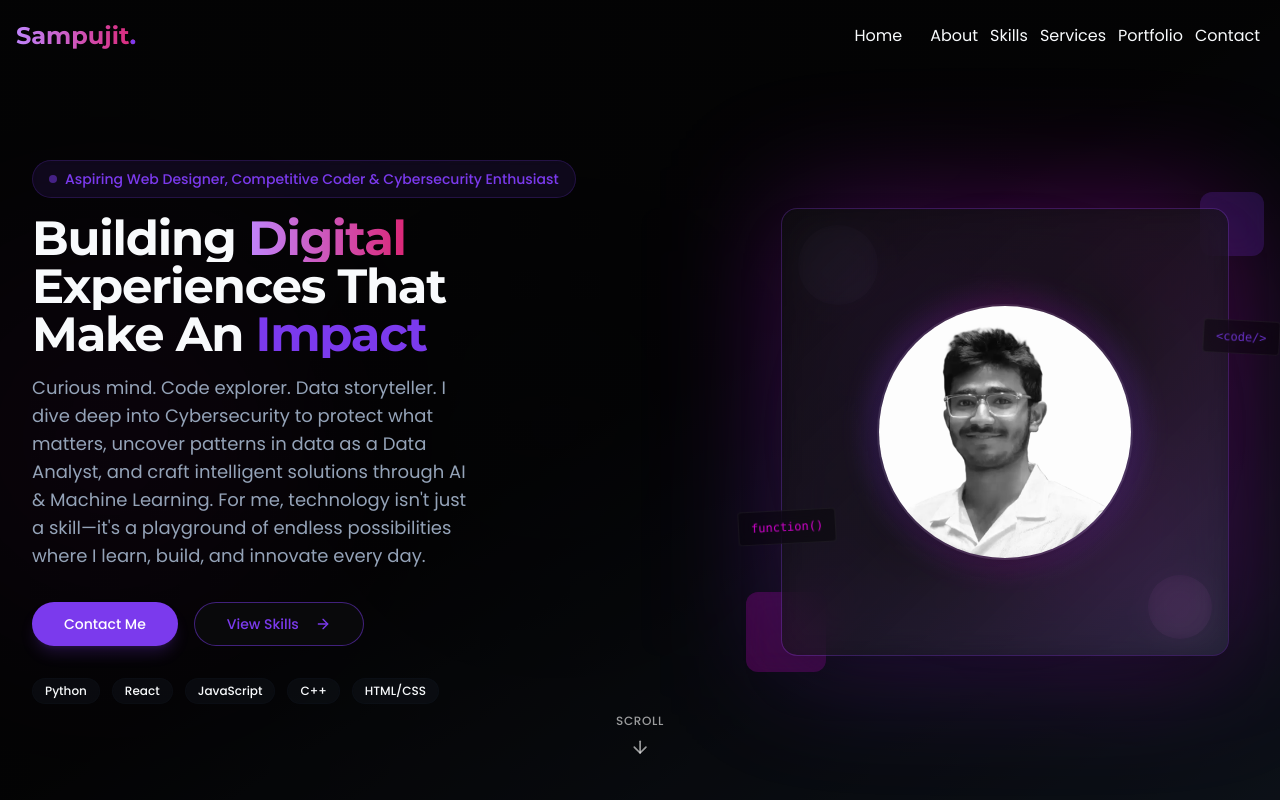
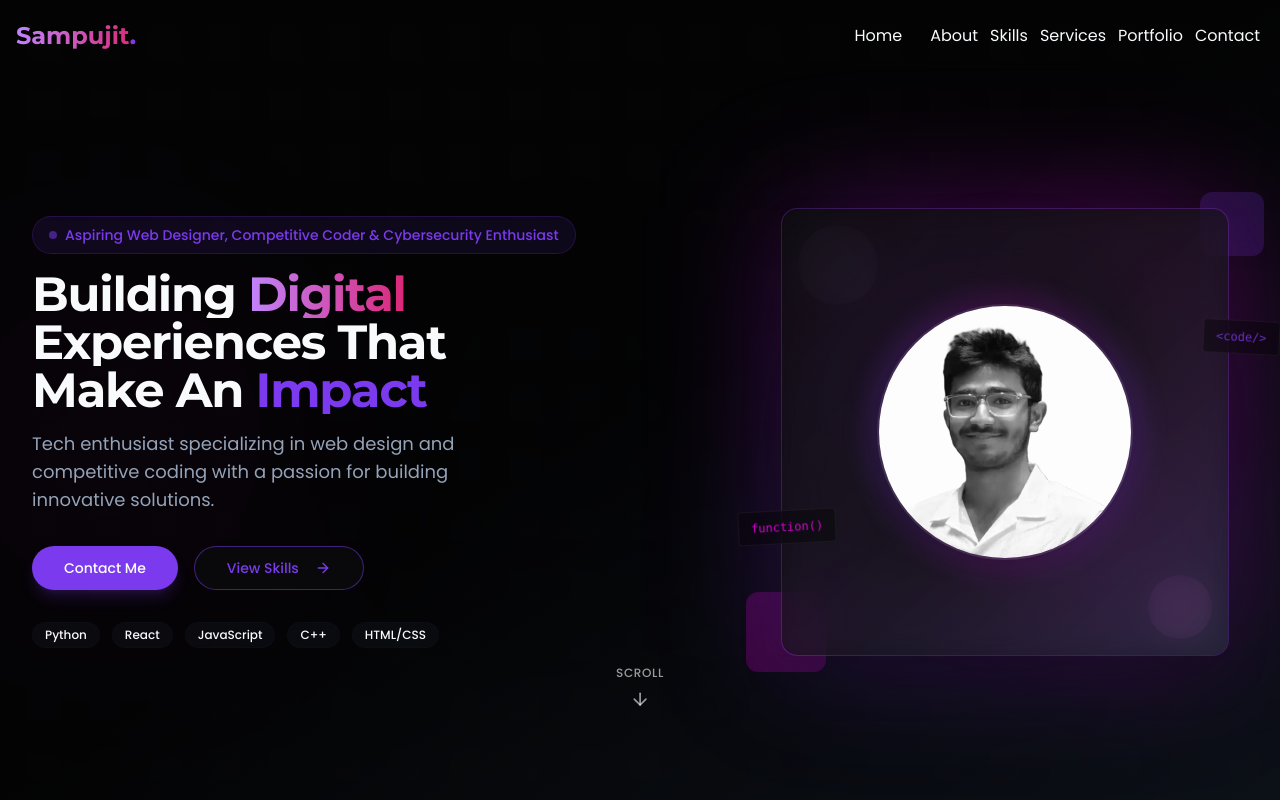
Before and after one commit to sampujit/sampujit, a React (Vite) app: page / in a window 1280 px wide. Shown: the top 800 px of the page. Built offline with nearby package versions, Linux system fonts and the light colour scheme.

Commit message:
Reverted to commit fee2de4fb9555e6bf82a984f4c87103f44c6f90e

```diff
--- a/src/components/sections/HeroSection.tsx
+++ b/src/components/sections/HeroSection.tsx
@@ -79,9 +79,7 @@ const HeroSection: React.FC = () => {
 
               <div className="overflow-hidden">
                 <p className="text-lg text-muted-foreground max-w-md opacity-0 animate-fade-in delay-500">
-                  Curious mind. Code explorer. Data storyteller.
-                  I dive deep into Cybersecurity to protect what matters, uncover patterns in data as a Data Analyst, and craft intelligent solutions through AI & Machine Learning.
-                  For me, technology isn't just a skill—it's a playground of endless possibilities where I learn, build, and innovate every day.
+                  Tech enthusiast specializing in web design and competitive coding with a passion for building innovative solutions.
                 </p>
               </div>
             </div>
```
